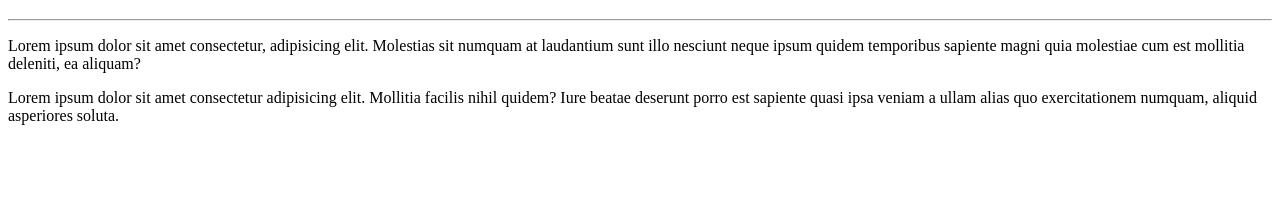
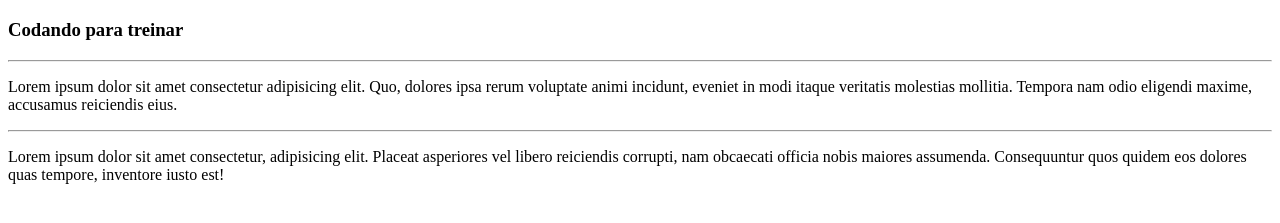
Before and after one commit to PACOBELLO/Hello-World, a plain HTML site: page Site/index.html in a window 1280 px wide. Shown: the part 61-284 px from the top of the page. Drawn offline with Linux system fonts and the light colour scheme.

Commit message:
Update index.html

```diff
--- a/Site/index.html
+++ b/Site/index.html
@@ -7,10 +7,10 @@
 </head>
 <body>
     <h1>Hello World</h1>
+    <h3>Codando para treinar</h3>
     <hr>
-    <p>Lorem ipsum dolor sit amet consectetur, adipisicing elit. Molestias
-        sit numquam at laudantium sunt illo nesciunt neque ipsum quidem
-        temporibus sapiente magni quia molestiae cum est mollitia deleniti, ea aliquam?</p>
-        <p>Lorem ipsum dolor sit amet consectetur adipisicing elit. Mollitia facilis nihil quidem? Iure beatae deserunt porro est sapiente quasi ipsa veniam a ullam alias quo exercitationem numquam, aliquid asperiores soluta.</p>
+    <p>Lorem ipsum dolor sit amet consectetur adipisicing elit. Quo, dolores ipsa rerum voluptate animi incidunt, eveniet in modi itaque veritatis molestias mollitia. Tempora nam odio eligendi maxime, accusamus reiciendis eius.</p>
+    <hr>
+    <p>Lorem ipsum dolor sit amet consectetur, adipisicing elit. Placeat asperiores vel libero reiciendis corrupti, nam obcaecati officia nobis maiores assumenda. Consequuntur quos quidem eos dolores quas tempore, inventore iusto est!</p>
 </body>
 </html>
```
